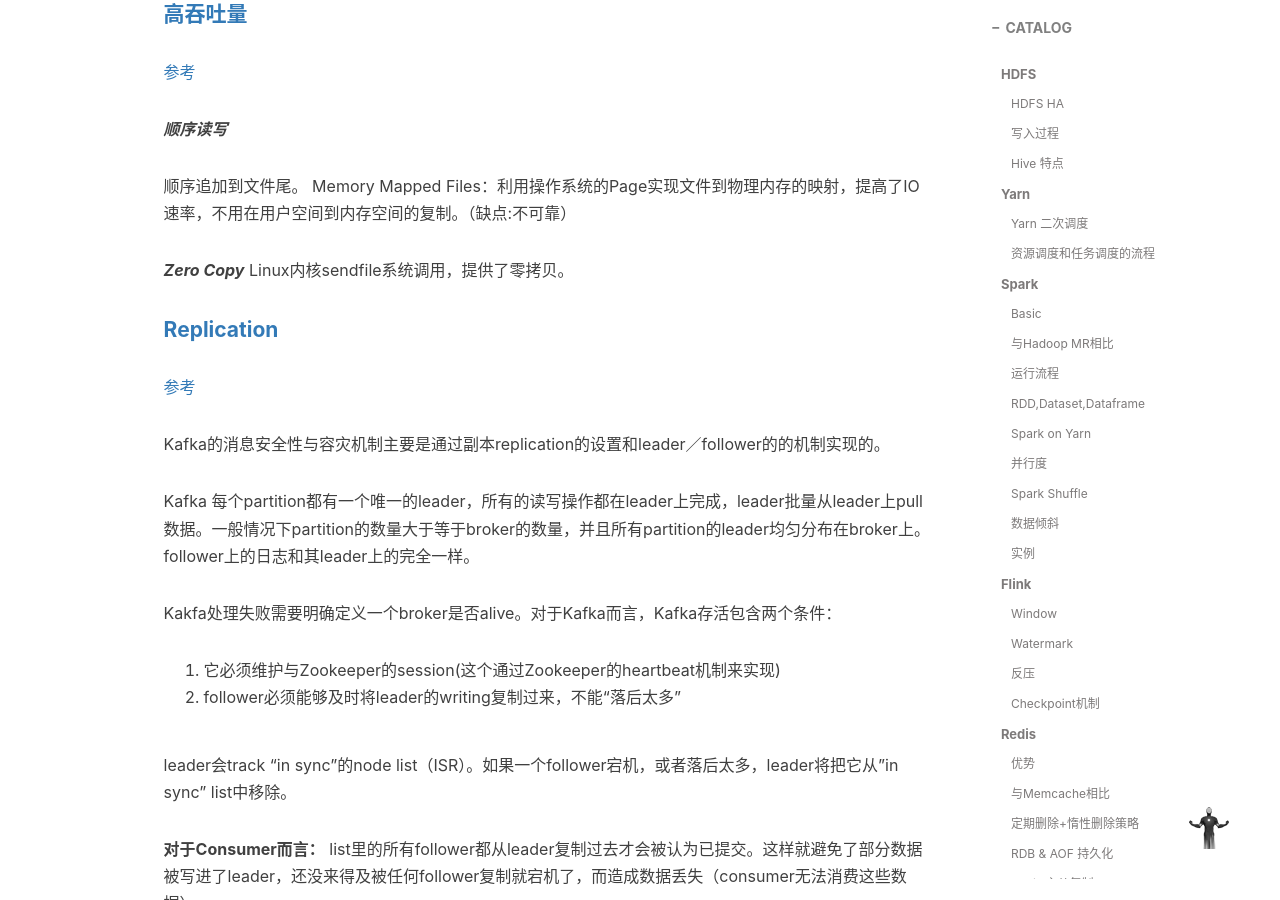
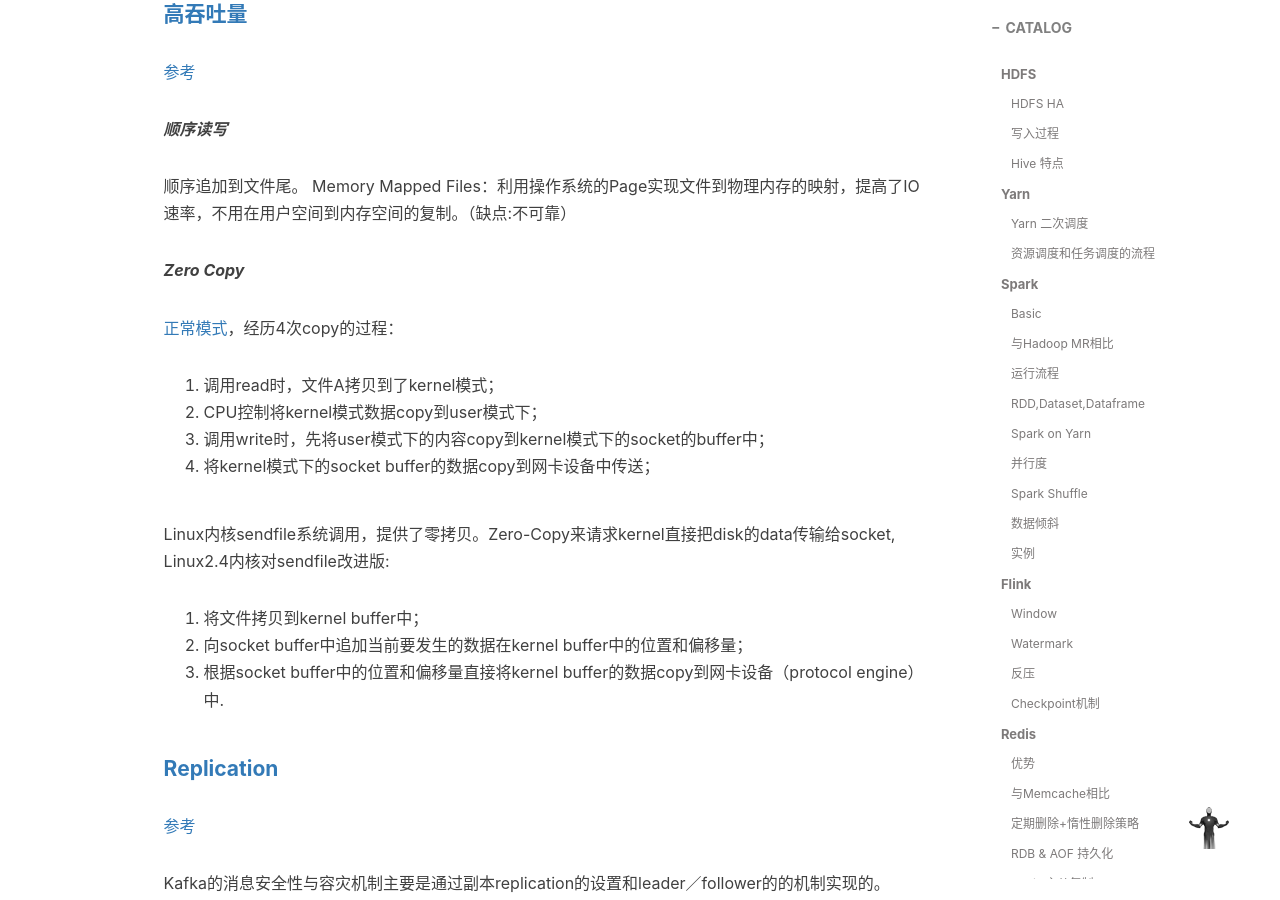
Before and after one commit to AlexTK2012/AlexTK2012.github.io, a Jekyll site: the page built from _posts/2019-08-10-Interview-Bigdata.md, in a window 1280 px wide and 900 px high, scrolled down 18336 px. Built offline with Jekyll 4.4.1, drawn with Linux system fonts in a browser that asks for light colours; nearby versions of some CDN libraries; comment, search, counter and statistics services are not loaded; some of the changed text lies outside the part shown.

Commit message:
daily update

```diff
--- a/_posts/2019-08-10-Interview-Bigdata.md
+++ b/_posts/2019-08-10-Interview-Bigdata.md
@@ -525,7 +525,19 @@
 Memory Mapped Files：利用操作系统的Page实现文件到物理内存的映射，提高了IO速率，不用在用户空间到内存空间的复制。（缺点:不可靠）
 
 ***Zero Copy***
-Linux内核sendfile系统调用，提供了零拷贝。
+
+[正常模式](https://blog.csdn.net/u013256816/article/details/52589524)，经历4次copy的过程：
+
+1. 调用read时，文件A拷贝到了kernel模式；
+2. CPU控制将kernel模式数据copy到user模式下；
+3. 调用write时，先将user模式下的内容copy到kernel模式下的socket的buffer中；
+4. 将kernel模式下的socket buffer的数据copy到网卡设备中传送；
+
+Linux内核sendfile系统调用，提供了零拷贝。Zero-Copy来请求kernel直接把disk的data传输给socket, Linux2.4内核对sendfile改进版:
+
+1. 将文件拷贝到kernel buffer中；
+2. 向socket buffer中追加当前要发生的数据在kernel buffer中的位置和偏移量；
+3. 根据socket buffer中的位置和偏移量直接将kernel buffer的数据copy到网卡设备（protocol engine）中.
 
 #### [Replication](https://blog.csdn.net/lizhitao/article/details/52296102)
 
@@ -576,3 +588,13 @@
 [“异地多活” 设计](https://juejin.im/entry/57ec7e43bf22ec00643d5b6a)
 
 [饿了么异地多活技术实现](https://zhuanlan.zhihu.com/p/34958596)
+
+## 分布式锁
+
+***[Redis or Zookeeper](https://zhuanlan.zhihu.com/p/73807097)***
+
+[分布式锁的几种使用方式（redis、zookeeper、数据库)](https://blog.csdn.net/u010963948/article/details/79006572)
+
+***[分布式数据一致性](https://cloud.tencent.com/developer/article/1041507)***
+
+[海量数据处理](https://blog.csdn.net/v_JULY_v/article/details/6279498) 基本都是分治的思想。
```
Also changed, not shown: _posts/2019-08-10-Interview-Java-Advanced.md (+1 -2 lines), _posts/2019-08-10-Interview-Network.md (+4 -0 lines).
